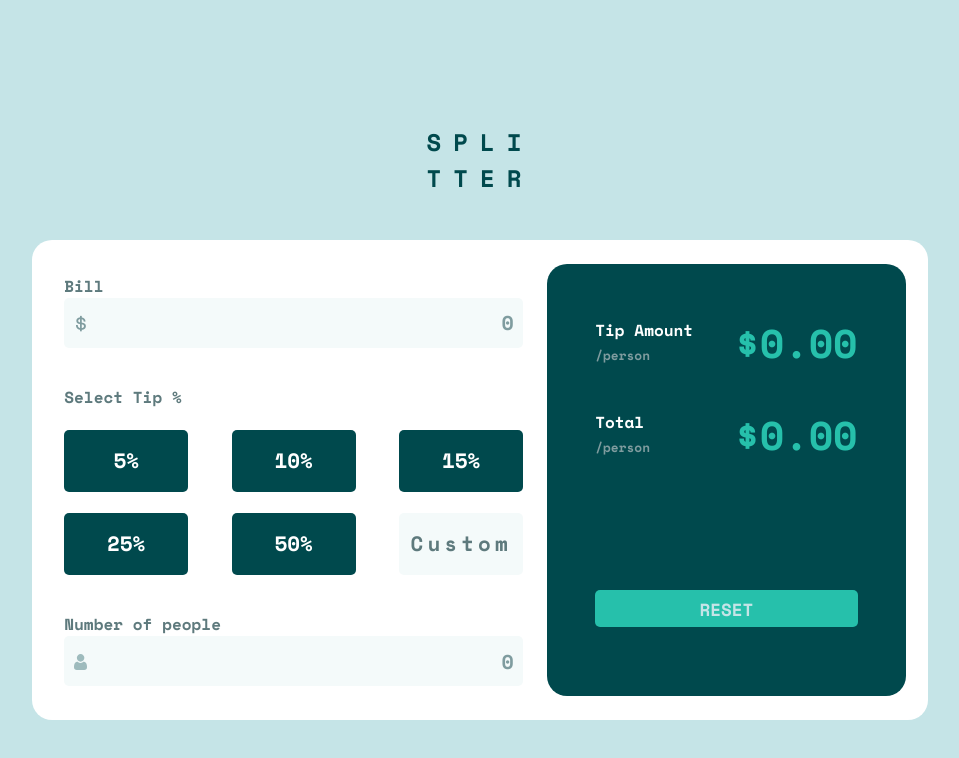
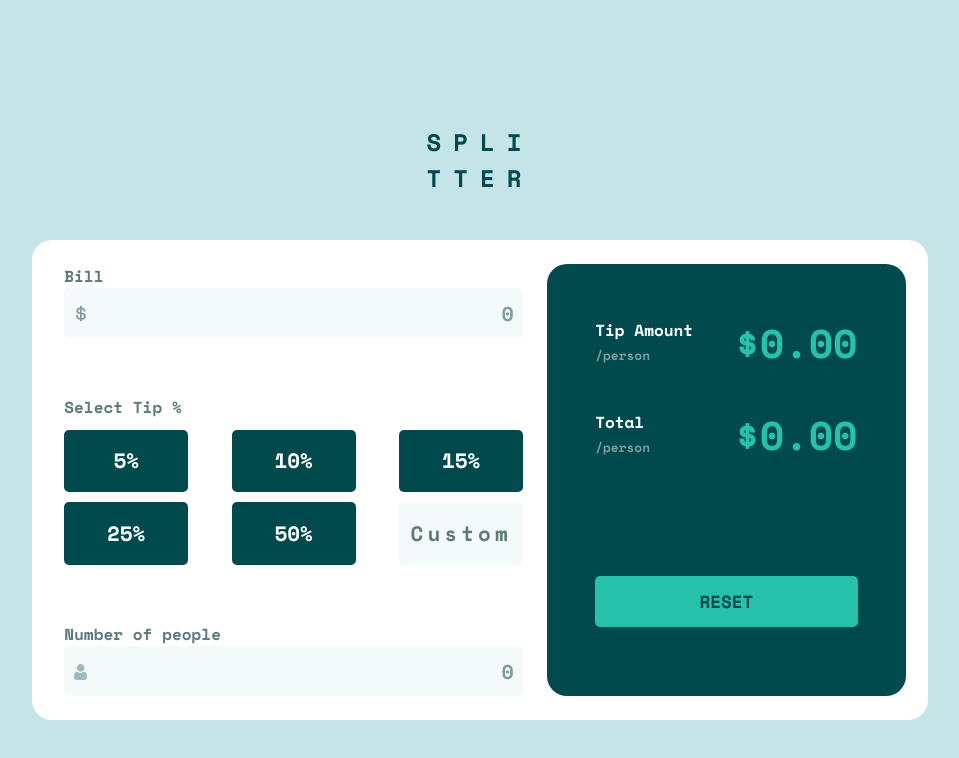
Before and after one commit to chars32/tip_calculator, a plain HTML site: page tip_calculator/index.html in a window 1280 px wide. Shown: the whole page, without its empty margins (160-1119 px from the left). Drawn offline with nearby package versions, Linux system fonts and the light colour scheme.

Commit message:
A little modification to desing.

```diff
--- a/tip_calculator/styles.css
+++ b/tip_calculator/styles.css
@@ -77,7 +77,7 @@ body {
 }
 
 .tipCalculator__inputFormat {
-    padding: 2%;
+    padding: 0 2%;
     color: var(--dark-grayish-cyan-one);
     font-weight: bold;
 }
@@ -85,6 +85,10 @@ body {
 .input__container {
     position: relative;
     font-size: 24px;
+}
+
+.input__container input {
+    cursor: pointer;
 }
 
 #input__containerBill::before {
@@ -125,7 +129,7 @@ body {
  }
 
  #tipCalculator__percentage {
-    padding: 2%;
+    padding: 0 2%;
     color: var(--dark-grayish-cyan-one);
     font-weight: bold;
  }
@@ -144,11 +148,11 @@ body {
      border: none;
      border-radius: 5px;
      color: var(--white);
-     margin-top: 1em;
+     margin-top: 0.5em;
      font-size: 1.3em;
      font-weight: 900;
      font-family: inherit;
-     cursor: pointer;;
+     cursor: pointer;
  }
 
  .buttons:last-child {
@@ -199,10 +203,10 @@ body {
 
 #button__reset button {
     width: 100%;
-    height: 25%;
+    height: 35%;
     background: var(--strong-cyan);
     border: none;
-    color: var(--light-grayish-cyan-one);
+    color: var(--very-dark-cyan);
     border-radius: 5px;
     font-family: inherit;
     font-size: 1.1em;
```
